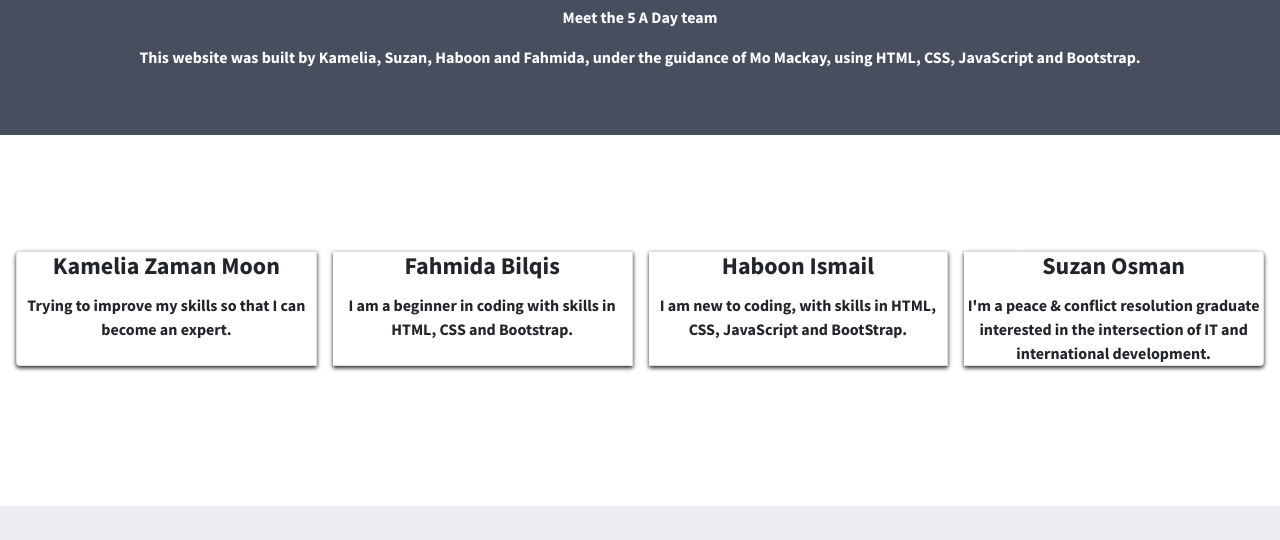
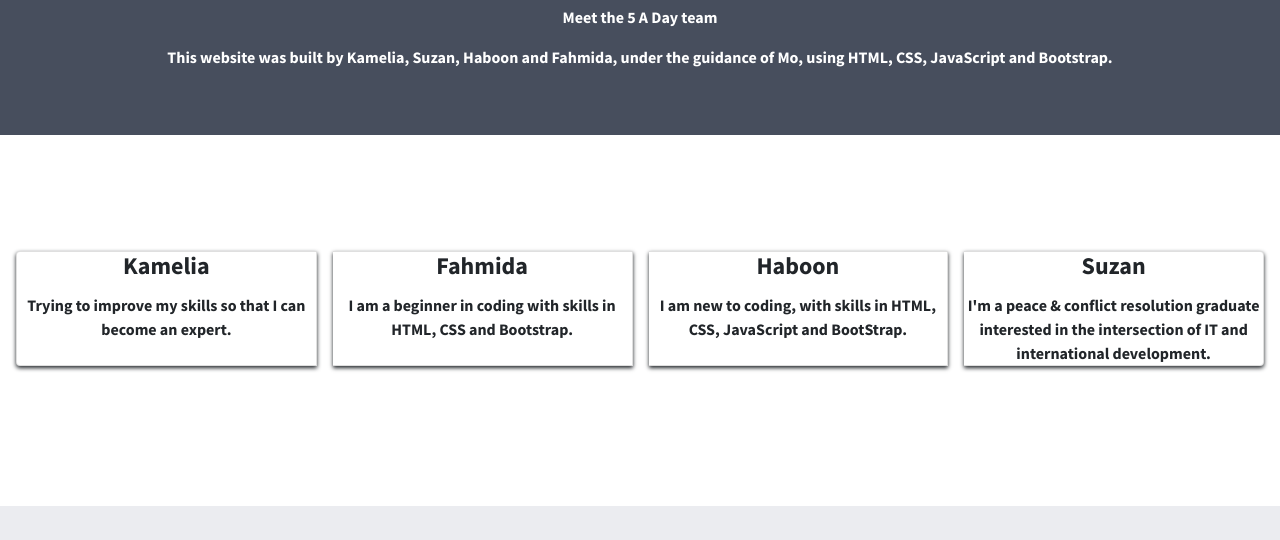
Before and after one commit to KameliaZaman/Drink-Recipe, a plain HTML site: page about-us.html in a window 1280 px wide. Shown: the part 197-737 px from the top of the page. Drawn offline with nearby package versions, Linux system fonts and the light colour scheme.

Commit message:
Update about-us.html

```diff
--- a/about-us.html
+++ b/about-us.html
@@ -76,7 +76,7 @@
     <div class="about-section">
       <h1>WHO WE ARE</h1>
       <p>Meet the 5 A Day team</p>
-      <p>This website was built by Kamelia, Suzan, Haboon and Fahmida, under the guidance of Mo Mackay, using HTML,
+      <p>This website was built by Kamelia, Suzan, Haboon and Fahmida, under the guidance of Mo, using HTML,
       CSS, JavaScript and Bootstrap.</p>
     </div>
 
@@ -85,7 +85,7 @@
     <div class="card-group">
       <div class="card">
         <div class="card-block">
-          <h4 class="card-title card-title1">Kamelia Zaman Moon</h4>
+          <h4 class="card-title card-title1">Kamelia</h4>
           <p class="card-text card-text1">Trying to improve my skills so that I can become an expert.</p>
           <!--<div class="contact-button">
             <span>Contact</span>
@@ -97,7 +97,7 @@
 
       <div class="card">
         <div class="card-block">
-          <h4 class="card-title  card-title1">Fahmida Bilqis</h4>
+          <h4 class="card-title  card-title1">Fahmida</h4>
           <p class="card-text card-text1">
             I am a beginner in coding with skills in HTML, CSS and Bootstrap.
           </p>
@@ -110,7 +110,7 @@
 
       <div class="card">
           <div class="card-block">
-            <h4 class="card-title  card-title1">Haboon Ismail</h4>
+            <h4 class="card-title  card-title1">Haboon</h4>
             <p class="card-text card-text1">
               I am new to coding, with skills in HTML, CSS, JavaScript and BootStrap.
             </p>
@@ -118,7 +118,7 @@
         </div>
         <div class="card">
             <div class="card-block">
-              <h4 class="card-title  card-title1">Suzan Osman</h4>
+              <h4 class="card-title  card-title1">Suzan</h4>
               <p class="card-text card-text1">
                 I'm a peace & conflict resolution graduate interested in the intersection of IT and international development.
 
```
